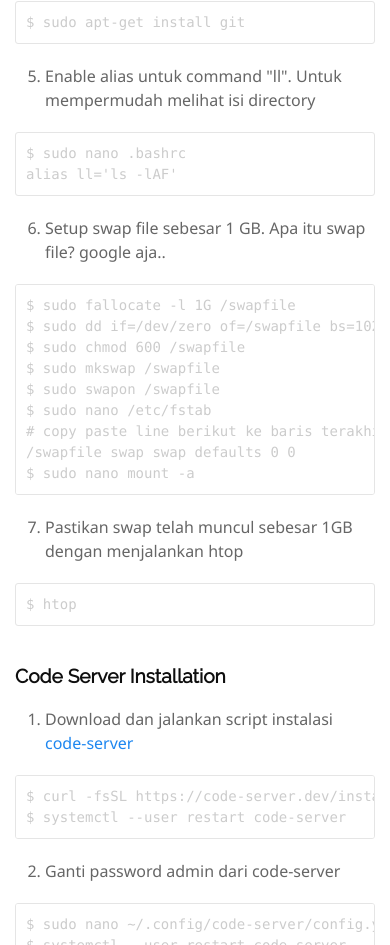
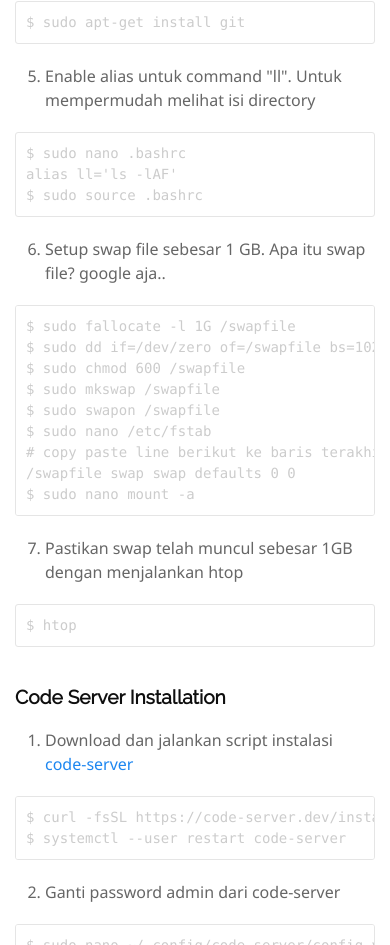
Before and after one commit to alifgiant/my-personal-site, a Gatsby site: page /blog/2020-06-17-flutter-x-vs-code-server-mobile-developer-part-2/ in a window 390 px wide. Shown: the part 3300-4245 px from the top of the page. Built offline with nearby package versions, Linux system fonts and the light colour scheme; Gatsby itself is replaced by a stand-in of ours; some packages are replaced by stand-ins of ours; code samples lack their colours.

Commit message:
Update Blog “2020-06-17-flutter-x-vs-code-server-mobile-developer-part-2”

````diff
--- a/content/blog/2020-06-17-flutter-x-vs-code-server-mobile-developer-part-2.md
+++ b/content/blog/2020-06-17-flutter-x-vs-code-server-mobile-developer-part-2.md
@@ -82,6 +82,7 @@ $ sudo apt-get install git
 ```bash
 $ sudo nano .bashrc
 alias ll='ls -lAF'
+$ sudo source .bashrc
 ```
 
 6. Setup swap file sebesar 1 GB. Apa itu swap file? google aja..
````
